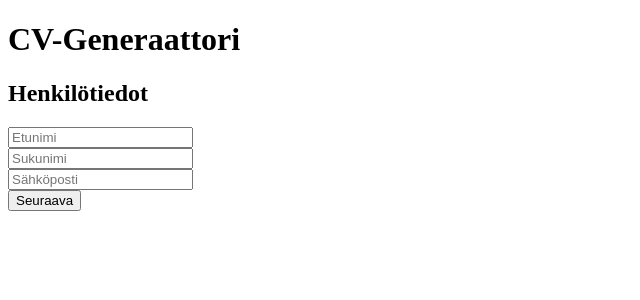
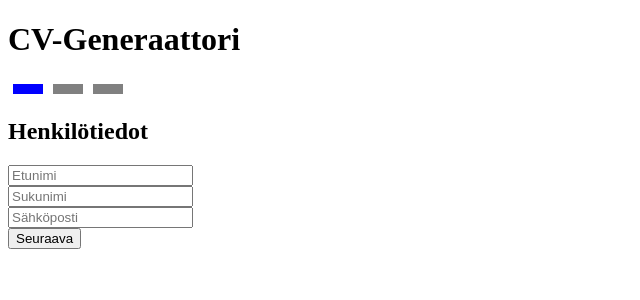
Before and after one commit to JereKoi/CV-cover-letter-generator, a Next.js app: page / in a window 1280 px wide. Shown: the top 300 px of the page, without its empty margins (0-640 px from the left). Built offline with nearby package versions, Linux system fonts and the light colour scheme.

Commit message:
Progress bar, form validation and form saving for MultiStepForm file.

```diff
--- a/components/forms/MultiStepForm.tsx
+++ b/components/forms/MultiStepForm.tsx
@@ -5,13 +5,27 @@ import FormStep2 from "./FormStep2";
 import FormStep3 from "./FormStep3";
 
 const MultiStepForm = () => {
-  const methods = useForm({ defaultValues: { firstName: "", lastName: "", email: "" } });
+  const methods = useForm({
+    defaultValues: {
+      firstName: "",
+      lastName: "",
+      email: "",
+      jobTitle: "",
+      companyName: "",
+      schoolName: "",
+      degree: "",
+    },
+  });
   const [currentStep, setCurrentStep] = useState(0);
 
   const steps = [FormStep1, FormStep2, FormStep3];
   const StepComponent = steps[currentStep];
 
-  const nextStep = () => setCurrentStep((prev) => Math.min(prev + 1, steps.length - 1));
+  const nextStep = async () => {
+    const isValid = await methods.trigger();
+    if (isValid) setCurrentStep((prev) => Math.min(prev + 1, steps.length - 1));
+  };
+
   const prevStep = () => setCurrentStep((prev) => Math.max(prev - 1, 0));
 
   const onSubmit = (data: any) => {
@@ -24,6 +38,20 @@ const MultiStepForm = () => {
 
   return (
     <FormProvider {...methods}>
+      <div>
+        {steps.map((_, index) => (
+          <span
+            key={index}
+            style={{
+              display: "inline-block",
+              width: "30px",
+              height: "10px",
+              margin: "0 5px",
+              backgroundColor: index === currentStep ? "blue" : "gray",
+            }}
+          ></span>
+        ))}
+      </div>
       <form onSubmit={methods.handleSubmit(onSubmit)}>
         <StepComponent nextStep={nextStep} prevStep={prevStep} />
       </form>
```
